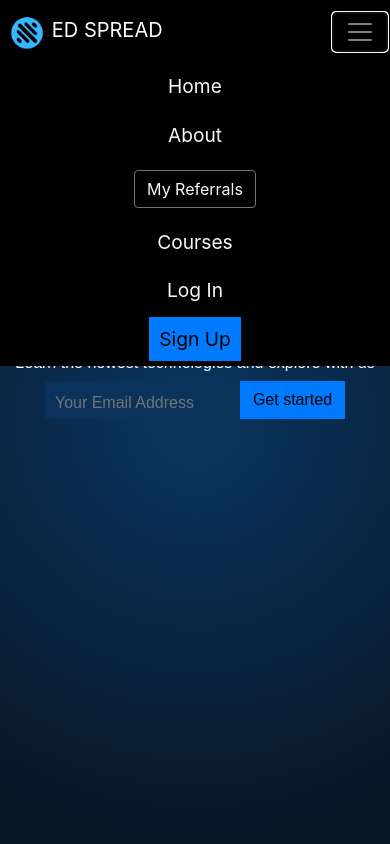
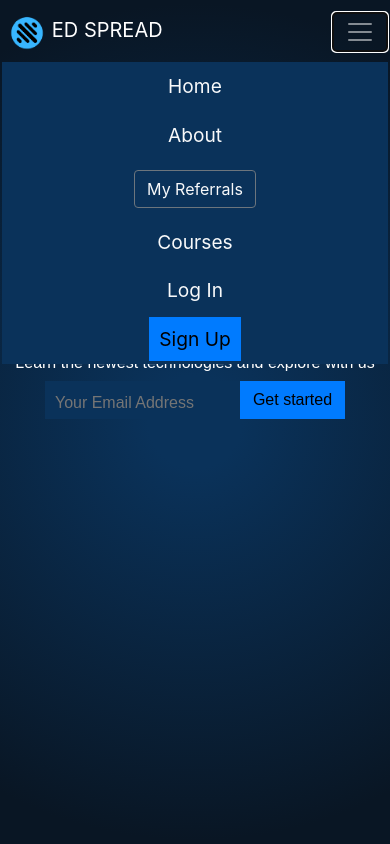
Before and after one commit to arhamathar/ed-spread-frontend, a React (Create React App) app: page / in a window 390 px wide. Both pictures are taken after a click on the button 360 px from the left and 32 px from the top of the page. Shown: the top 844 px of the page. Built offline with nearby package versions, Linux system fonts and the light colour scheme; no server answers.

Commit message:
navbvar ui fixes

```diff
--- a/src/components/navbar.js
+++ b/src/components/navbar.js
@@ -1,4 +1,4 @@
-import React, { useContext, useState } from 'react';
+import React, { useContext, useState,useEffect } from 'react';
 import { useHistory } from 'react-router-dom';
 import {
     Collapse,
@@ -28,11 +28,32 @@ const Navba = () => {
         auth.logout();
         history.push('/login');
     };
+    const [colorChange, setColorchange] = useState(false);
+    const changeNavbarColor = () =>{
+        if(window.scrollY >= 200){
+        setColorchange(true);
+        }
+        else{
+        setColorchange(false);
+        }
+    };
+    window.addEventListener('scroll', changeNavbarColor);
+
+    const [matches, setMatches] = useState(
+        window.matchMedia("(max-width: 768px)").matches
+    )
+
+    useEffect(() => {
+        window
+        .matchMedia("(max-width: 768px)")
+        .addEventListener('change', e => setMatches( e.matches ));
+    }, [matches]);
+
 
     return (
         <div>
             <Navbar
-                className='navbar navbar-stick navbar-dark '
+                className={`navbar navbar-stick navbar-dark ${colorChange ? 'solid-navbar' : ''}`}
                 light
                 expand='md'
             >
@@ -46,7 +67,7 @@ const Navba = () => {
                     </NavLink>
                 </NavbarBrand>
                 <NavbarToggler onClick={toggle} />
-                <Collapse isOpen={isOpen} navbar>
+                <Collapse isOpen={isOpen} navbar className={`${matches ? 'solid-navbar' : ''}`}>
                     <Nav
                         className='ml-auto text-light d-flex align-items-center largeText'
                         navbar
--- a/src/index.css
+++ b/src/index.css
@@ -20,6 +20,9 @@ code {
 
 .navbar {
     z-index: 3;
+}
+.solid-navbar{
+    background-color: rgb(10, 50, 90);
 }
 .nav-item {
     padding: 10px;
@@ -424,7 +427,7 @@ code {
     );
 }
 
-@media only screen and (max-width: 700px) {
+@media only screen and (max-width: 768px) {
     .learn-button {
         margin-left: 30%;
         /* margin-top: 10px; */
@@ -436,7 +439,6 @@ code {
         font-size: 1rem;
     }
     .navbar {
-        background-color: black;
         margin: 0;
         padding: 2px;
     }
```
Also changed, not shown: 1 other file (tests, documents, lock files or other folders).
